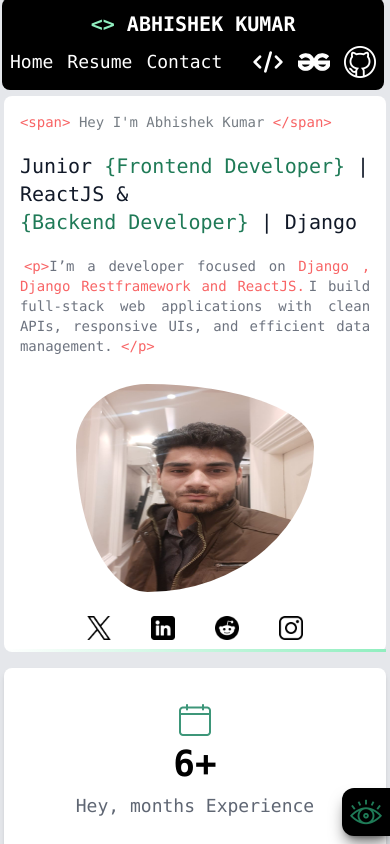
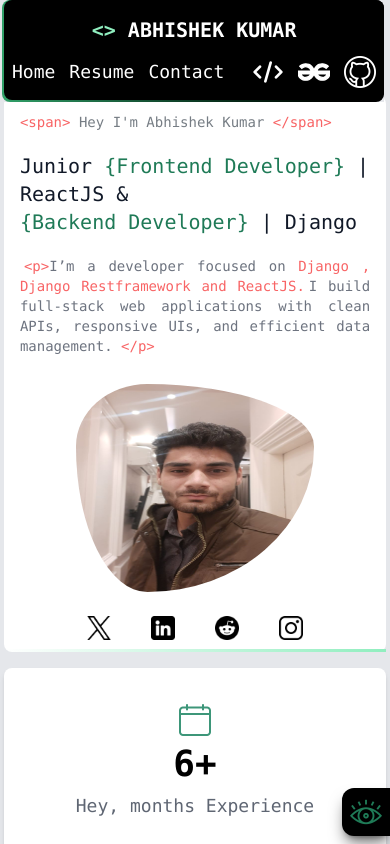
Before and after one commit to krishnagupta79658/Updated-Portfolio, a React (Vite) app: page / in a window 390 px wide. Shown: the top 844 px of the page. Built offline with nearby package versions, Linux system fonts and the light colour scheme.

Commit message:
changes in border of and improve design in mobile mode

```diff
--- a/src/component/NavBar.jsx
+++ b/src/component/NavBar.jsx
@@ -4,12 +4,14 @@ import gfg from "../assets/image/nav/gfg.svg";
 import github from "../assets/image/nav/github.png";
 function NavBar() {
   return (
-    <div className=" w-[98%] left-0.5 sm:left-4 bg-[#E5E7EB] dark:bg-[#121212] h-16 fixed top-0 z-50 flex items-center justify-center">
-    <nav className="flex items-center flex-col gap-2 sm:gap-1 sm:flex-row
-    sm:justify-between  mt-6 bg-black text-white px-2 py-3
-     rounded-lg w-full mx-auto ">
+    <div className=" w-[98%] left-0.5 sm:left-4 bg-[#E5E7EB] dark:bg-[#121212] h-fit fixed top-0 z-50 flex items-center justify-center ">
+      <div className="block bg-gradient-to-r from-[#31a169] to-[#000000] z-0 absolute bottom-0 left-0 h-full sm:h-16 rounded-lg w-full"></div>
+
+    <nav className=" flex items-center flex-col gap-2 sm:gap-1 sm:flex-row
+    sm:justify-between bg-black text-white px-2 py-3 sm:mt-6 ml-0.5 mb-0.5 sm:m-0.5  rounded-lg w-full relative">
+
       {/* Logo or Brand */}
-      <div className="sm:w-5/12 font-semibold text-xl font-['acumin-pro, 'Acumin Pro', 'Helvetica Neue', Helvetica, Arial, sans-serif']">
+      <div className="m-1 sm:w-5/12 font-semibold text-xl z-10 ">
         <span className="text-[#90EEBF] font-bold">{"<>"}</span> ABHISHEK KUMAR
       </div>
 
```
Also changed, not shown: src/index.css (line endings or trailing spaces).
